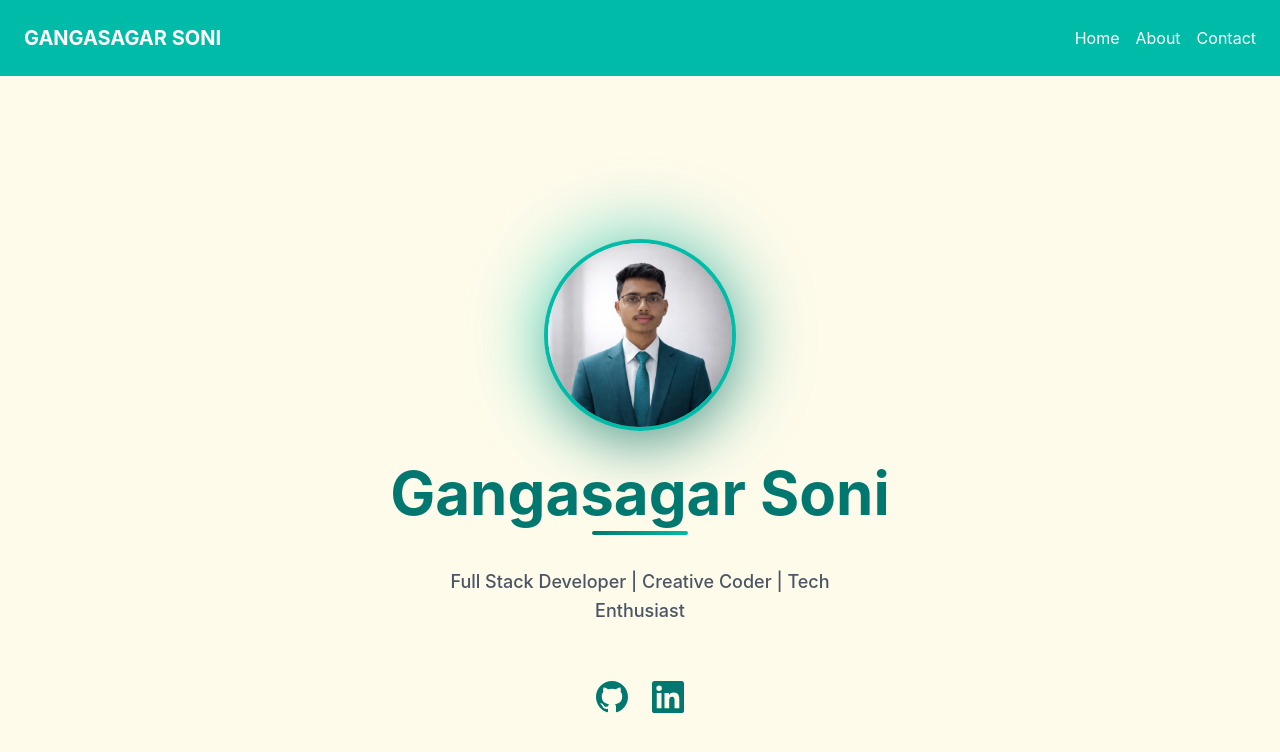
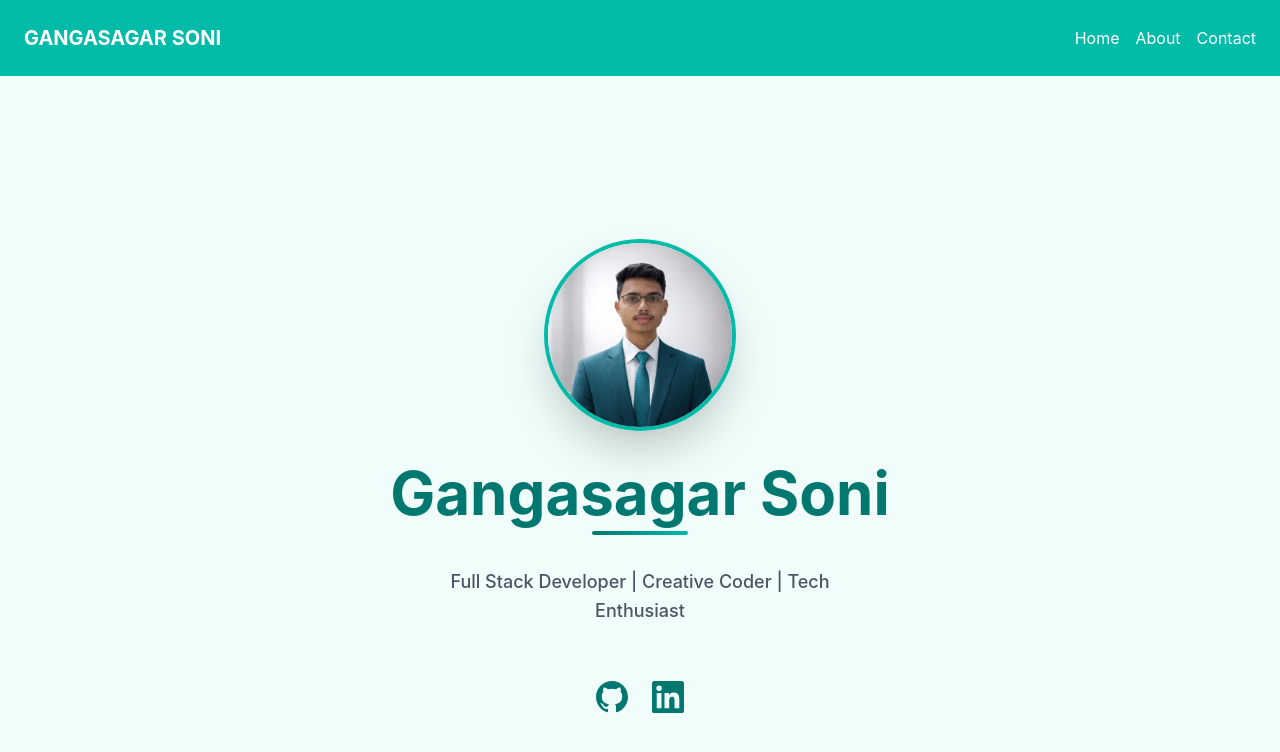
Before and after one commit to Gangasagar-soni/ShadowFox, a React (Vite) app: page / in a window 1280 px wide. Shown: the top 752 px of the page. Built offline with nearby package versions, Linux system fonts and the light colour scheme.

Commit message:
fixed bugs

```diff
--- a/src/components/about.jsx
+++ b/src/components/about.jsx
@@ -191,7 +191,7 @@ const About = () => {
                 <a className="text-teal-700 hover:underline" href="#">
                   Live Demo
                 </a>
-                <a className="text-teal-700 hover:underline" href="#">
+                 <a className="text-teal-700 hover:underline" href="https://github.com/Gangasagar-soni/StayHub">
                   GitHub
                 </a>
               </div>
--- a/src/components/contact.jsx
+++ b/src/components/contact.jsx
@@ -34,7 +34,7 @@ const Contact = () => {
   }
 
   return (
-    <div className='min-h-screen bg-amber-50 flex items-center justify-center py-16 px-4'>
+    <div className='min-h-screen bg-teal-50 flex items-center justify-center py-16 px-4'>
       <div className='max-w-xl w-full bg-white rounded-lg shadow-lg border-2 border-teal-600 p-8 animate-fadeIn hover:shadow-xl transition-shadow duration-300'>
         <h1 className='text-4xl font-bold mb-2 text-teal-700 text-center'>Get In Touch</h1>
         <p className='text-teal-600 text-center mb-8 text-lg'>
--- a/src/components/home.jsx
+++ b/src/components/home.jsx
@@ -3,10 +3,10 @@ import profile from '../assets/photo.jpg';
 
 const Home = () => {
   return (
-    <div className='flex items-center justify-center min-h-screen bg-amber-50'>
+    <div className='flex items-center justify-center min-h-screen bg-teal-50'>
       <div className='flex flex-col items-center justify-center gap-8 px-6 py-12'>
         <div className='relative'>
-          <div className='absolute inset-0 bg-gradient-to-r from-teal-400 to-teal-600 rounded-full blur-2xl opacity-70'></div>
+
           <img
             src={profile}
             alt='Profile'
```
